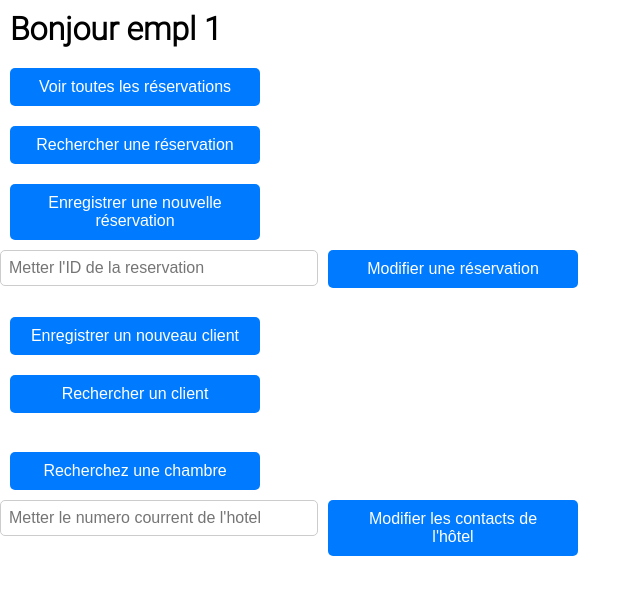
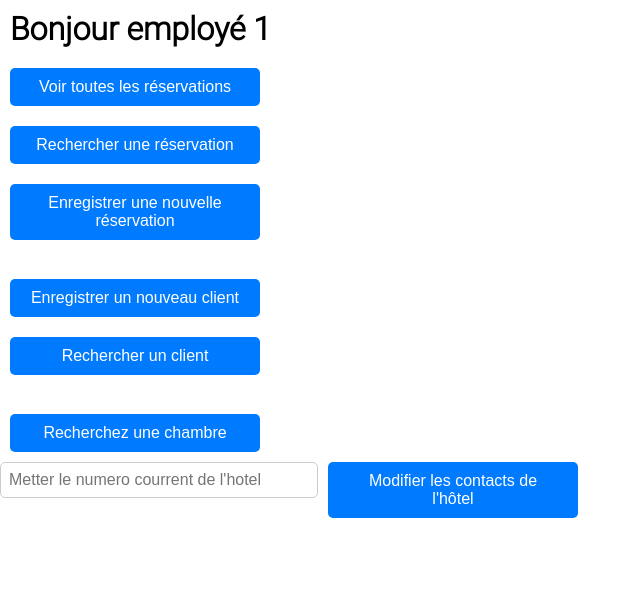
Before and after one commit to hkala042/DB_Project, a Node server app: page /api/employee/1 in a window 1280 px wide. Shown: the part 84-679 px from the top of the page, without its empty margins (0-641 px from the left). Run offline with Node 20, Linux system fonts and the light colour scheme.

Commit message:
Problems solved and project done YAYYYYYYgit add .!

```diff
--- a/db.js
+++ b/db.js
@@ -4,8 +4,8 @@ const pool = new Pool({
     host: "localhost",
     user: "postgres",
     port: 5432,
-    password: "password",
-    database: "Projet"
+    password: "hil_server@",
+    database: "WebApp"
 });
 
 module.exports = pool
--- a/public/search_res.html
+++ b/public/search_res.html
@@ -43,7 +43,7 @@
     });
 
     upd_btn.addEventListener('click', ()=>{
-        fetch("/api/employee/search_res/update")
+        window.location.href = '/api/employee/search_res/update'
     })
 
 
--- a/views/employee_page.ejs
+++ b/views/employee_page.ejs
@@ -13,7 +13,7 @@
             <h1 class="nav-heading"><a href="/">Hestia Hotels</a></h1>
         </nav>
     </header>
-    <h1>Bonjour empl <%= empid %></h1>
+    <h1>Bonjour employé <%= empid %></h1>
 
     <form action="/api/employee/all_res" method="GET">
         <button class="emp-btn" type="submit"> Voir toutes les réservations </button>
@@ -27,11 +27,7 @@
         <button class="emp-btn" type="submit"> Enregistrer une nouvelle réservation </button>
     </form>
 
-    <form action="/api/employee/mod_res" method="GET">
-        <div class="form-group-side"><input type="text" name="res_id" id="res_id" placeholder="Metter l'ID de la reservation"></div>
-        <input type="hidden" name="empid" id="empid" value = <%= empid%>>
-        <button class="emp-btn-side" type="submit"> Modifier une réservation </button>
-    </form>
+
 
     <br>
 
```
